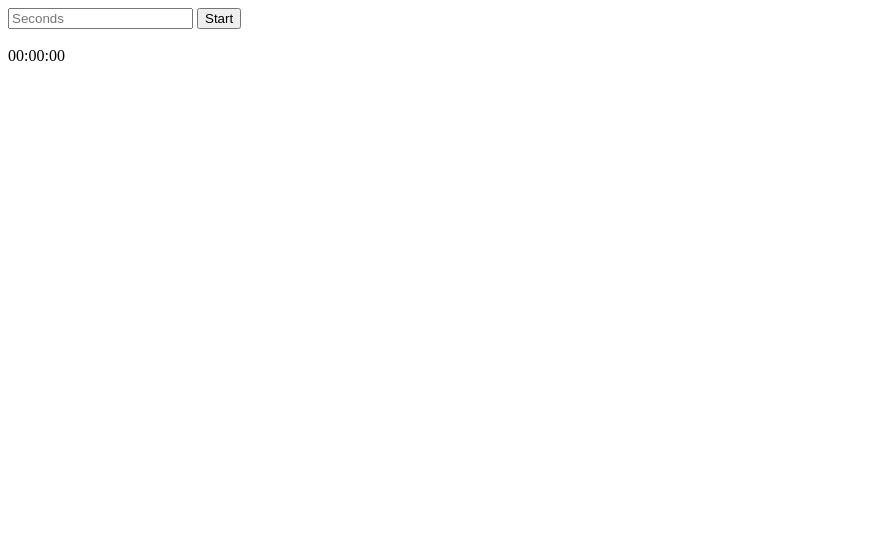
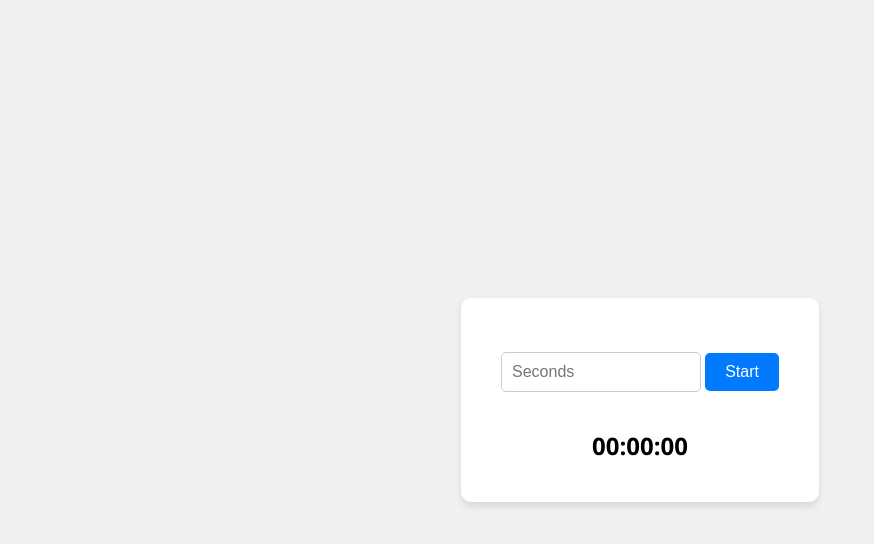
Before and after one commit to xonika9/precise-timer-test-task, a plain HTML site: page index.html in a window 1280 px wide. Shown: the whole page, without its empty margins (0-874 px from the left). Drawn offline with Linux system fonts and the light colour scheme.

Commit message:
add styles

```diff
--- /dev/null
+++ b/index.css
@@ -0,0 +1,55 @@
+* {
+  box-sizing: border-box;
+  margin: 0;
+  padding: 0;
+}
+
+body {
+  display: flex;
+  align-items: center;
+  justify-content: center;
+  min-height: 100vh;
+  background-color: #f0f0f0;
+  font-family: 'Segoe UI', Tahoma, Geneva, Verdana, sans-serif;
+}
+
+.container {
+  padding: 40px;
+  border-radius: 10px;
+  background-color: #fff;
+  box-shadow: 0 4px 6px rgba(0, 0, 0, 0.1);
+  text-align: center;
+}
+
+.input {
+  padding: 10px;
+  max-width: 200px;
+  width: 100%;
+  border: 1px solid #ccc;
+  border-radius: 5px;
+  font-size: 16px;
+}
+
+.button {
+  display: inline-block;
+  margin-top: 15px;
+  padding: 10px 20px;
+  border: none;
+  border-radius: 5px;
+  background-color: #007bff;
+  color: #fff;
+  font-size: 16px;
+  cursor: pointer;
+  transition: background-color 0.3s;
+}
+
+.button:hover {
+  background-color: #0056b3;
+}
+
+.timer {
+  display: inline-block;
+  margin-top: 15px;
+  font-weight: bold;
+  font-size: 24px;
+}
--- a/index.html
+++ b/index.html
@@ -7,19 +7,20 @@
     <meta name="description" content="Precise Timer Test Task" />
     <meta name="keywords" content="html, css" />
     <meta name="author" content="Алексей Бельтюков" />
-    <link rel="stylesheet" href="./pages/index.css" />
+    <link rel="stylesheet" href="./index.css" />
     <title>Precise Timer Test Task</title>
   </head>
   <body>
-    <input placeholder="Seconds" type="text" />
+    <div class="container">
+      <input class="input" placeholder="Seconds" type="text" />
 
-    <button>Start</button>
+      <button class="button">Start</button>
 
-    <br />
-    <br />
+      <br />
+      <br />
 
-    <span>00:00:00</span>
-
+      <span class="timer">00:00:00</span>
+    </div>
     <script src="./index.js"></script>
   </body>
 </html>
```
